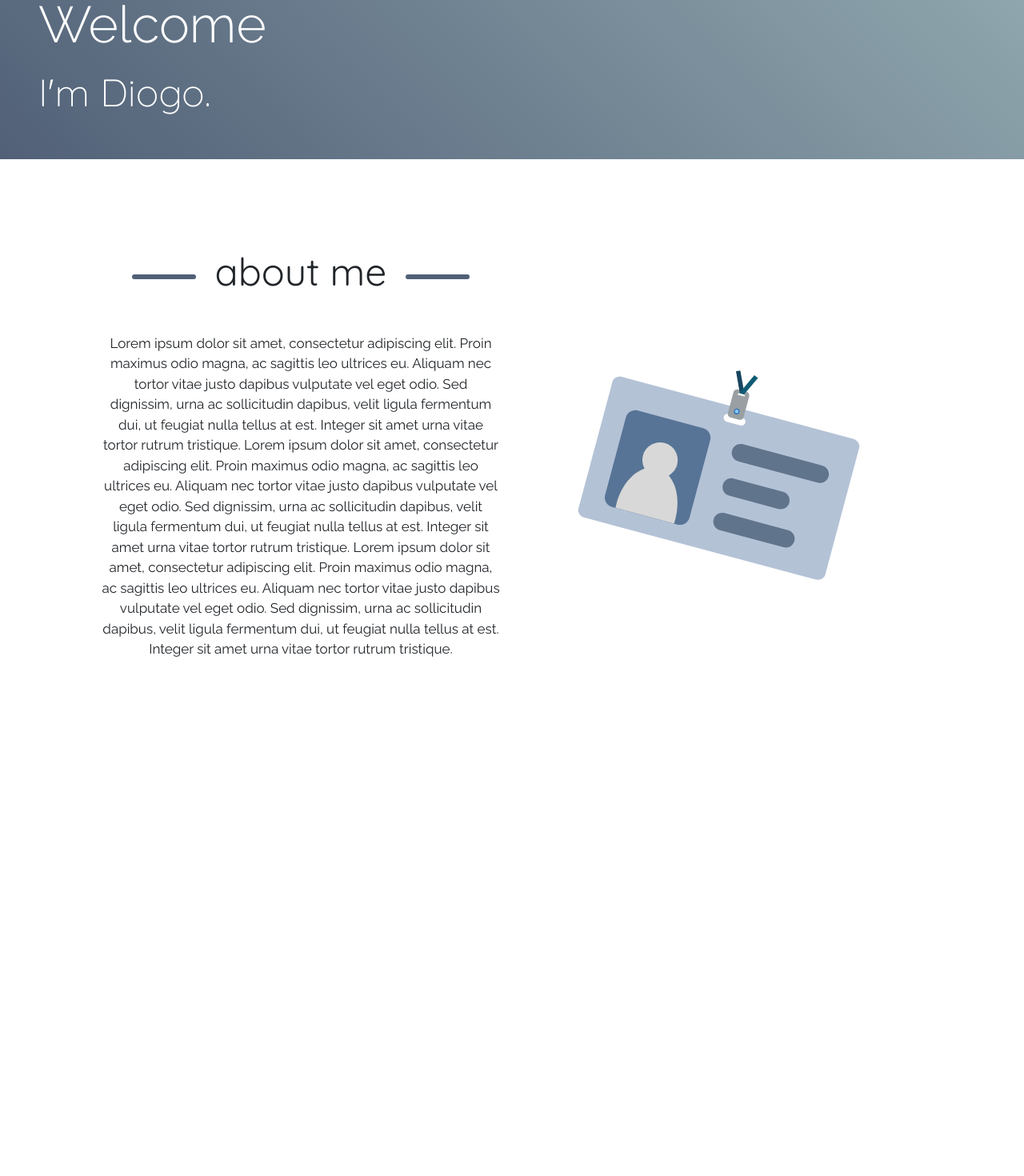
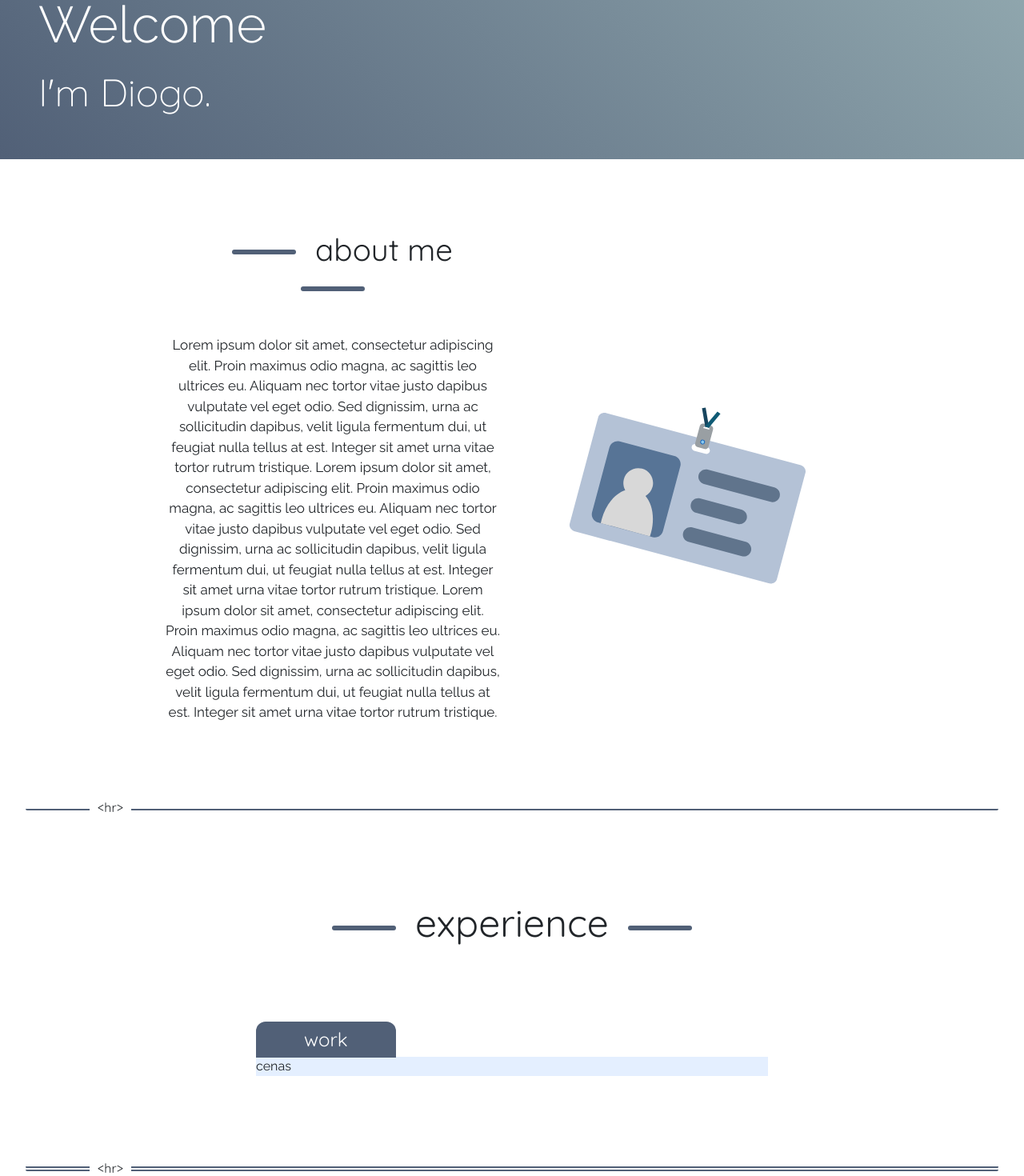
Before and after one commit to DiogoDores/personal-website, a Vue app: page / in a window 1280 px wide. Shown: the part 601-2071 px from the top of the page at 80% size. Before the commit the page ends 1554 px from the top, so only its background shows below. Built offline with nearby package versions, Linux system fonts and the light colour scheme.

Commit message:
Started working on Experience

```diff
--- a/src/App.vue
+++ b/src/App.vue
@@ -2,9 +2,11 @@
   <div id="app">
     <Banner></Banner>
     <About></About>
-    <!--<LineBreak></LineBreak>-->
+    <LineBreak></LineBreak>
     <Experience></Experience>
+    <LineBreak></LineBreak>
     <Projects></Projects>
+    <LineBreak></LineBreak>
     <Skills></Skills>
     <Contacts></Contacts>
   </div>
@@ -17,7 +19,7 @@ import Experience from './components/Experience.vue'
 import Projects from './components/Projects.vue'
 import Skills from './components/Skills.vue'
 import Contacts from './components/Contacts.vue'
-//import LineBreak from './components/LineBreak.vue'
+import LineBreak from './components/LineBreak.vue'
 
 export default {
   name: 'App',
@@ -28,7 +30,7 @@ export default {
     Projects,
     Skills,
     Contacts,
-    //LineBreak
+    LineBreak
   }
 }
 </script>
@@ -48,6 +50,12 @@ export default {
       font-size: 3em;
       font-weight: 400;
       text-transform: lowercase;
+      text-align: center;
+      margin-bottom: 2em;
+
+      &.small{
+        margin-bottom: 1em;
+      }
 
       &::before,
       &::after{
@@ -58,6 +66,14 @@ export default {
         border-radius: 1em;
         margin: 0 1.5rem;
         transform: translateY(-0.5rem);
+      }
+    }
+
+    .section{
+      margin: 7em 20em;
+
+      &.small{
+        margin: 7em 15em;
       }
     }
   }
--- a/src/components/About.vue
+++ b/src/components/About.vue
@@ -1,8 +1,8 @@
 <template>
-  <b-row id="about">
+  <b-row id="about" class="section small">
 
     <b-col class="text">
-        <h1 class="section-title">About Me</h1>
+        <h1 class="section-title small">About Me</h1>
           <p>
             Lorem ipsum dolor sit amet, consectetur adipiscing elit. Proin maximus odio magna, ac sagittis leo ultrices eu.
             Aliquam nec tortor vitae justo dapibus vulputate vel eget odio. Sed dignissim, urna ac sollicitudin dapibus,
@@ -30,16 +30,9 @@ export default {
 
 <style scoped lang="scss">
   #about{
-    margin: 7em 7em;
     display: flex;
 
     .text {
-
-        h1{
-          text-align: center;
-          margin-bottom: 1em;
-        }
-
         p{
           text-align: center;
           font-size: 17px;
--- a/src/components/Experience.vue
+++ b/src/components/Experience.vue
@@ -0,0 +1,42 @@
+<template>
+  <div class="section" id="experience">
+    <h1 class="section-title">Experience</h1>
+
+    <div class="section-name"><span>Work</span></div>
+    <div class="section-content">
+        <div> cenas</div>
+    </div>
+  </div>
+</template>
+
+<script>
+export default {
+  name: 'Banner',
+}
+</script>
+
+<style scoped lang="scss">
+  #experience{
+
+      .section-name {
+
+        padding: 0.2em 0;
+
+        span{
+          padding: 0.3em 2.5em;
+          background-color: $color-dark;
+          border-radius: 0.5em 0.5em 0 0;
+
+          font-family: $font-text;
+          font-size: 1.5em;
+          text-transform: lowercase;
+          color: $color-text-light;
+        }
+
+      }
+
+      .section-content{
+          background-color: $color-secondary;
+      }
+  }
+</style>
--- a/src/components/LineBreak.vue
+++ b/src/components/LineBreak.vue
@@ -1,5 +1,5 @@
 <template>
-    <div class="text">&lt;hr&gt;</div>
+    <div class="text"><span>&lt;hr&gt;</span></div>
 </template>
 
 <script>
@@ -10,22 +10,19 @@ export default {
 
 <style scoped lang="scss">
   .text{
-    font-family: $font-text;
-    font-size: 1em;
-    font-weight: 400;
+      width: 95%;
+      border-bottom: 2px solid $color-dark;
+      border-radius: 5em;
+      line-height: 0.1em;
+      padding: 0 2em;
+      margin: auto;
+      font-family: $font-text;
 
-    &::before,
-    &::after{
-    display: inline-block;
-    content: "";
-    border-top: .1rem solid $color-dark;
-    width: 5rem;
-    margin: 0 1rem;
-    transform: translateY(-0.15rem);
-    }
-
-    &::after{
-        width: 80vw;
-    }
+      span{
+        position: relative;
+        left: 3em;
+        background:#fff;
+        padding: 0 10px;
+      }
   }
 </style>
```
